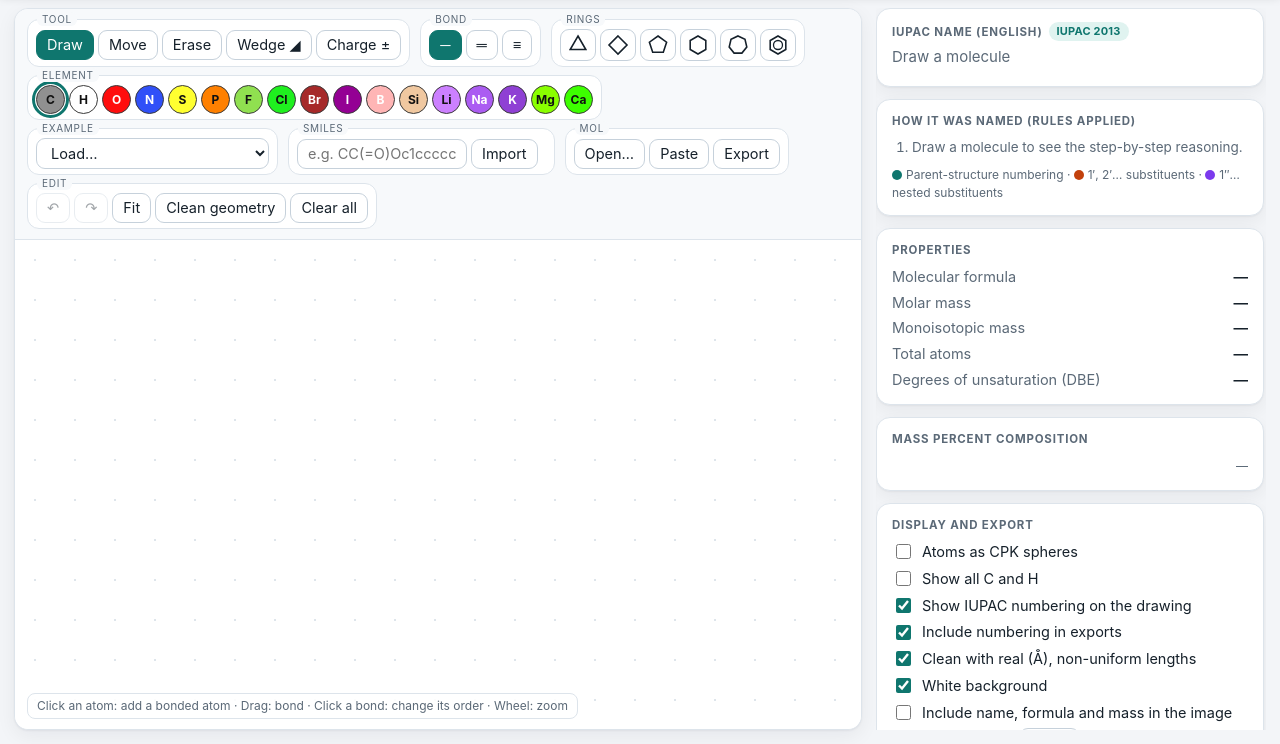
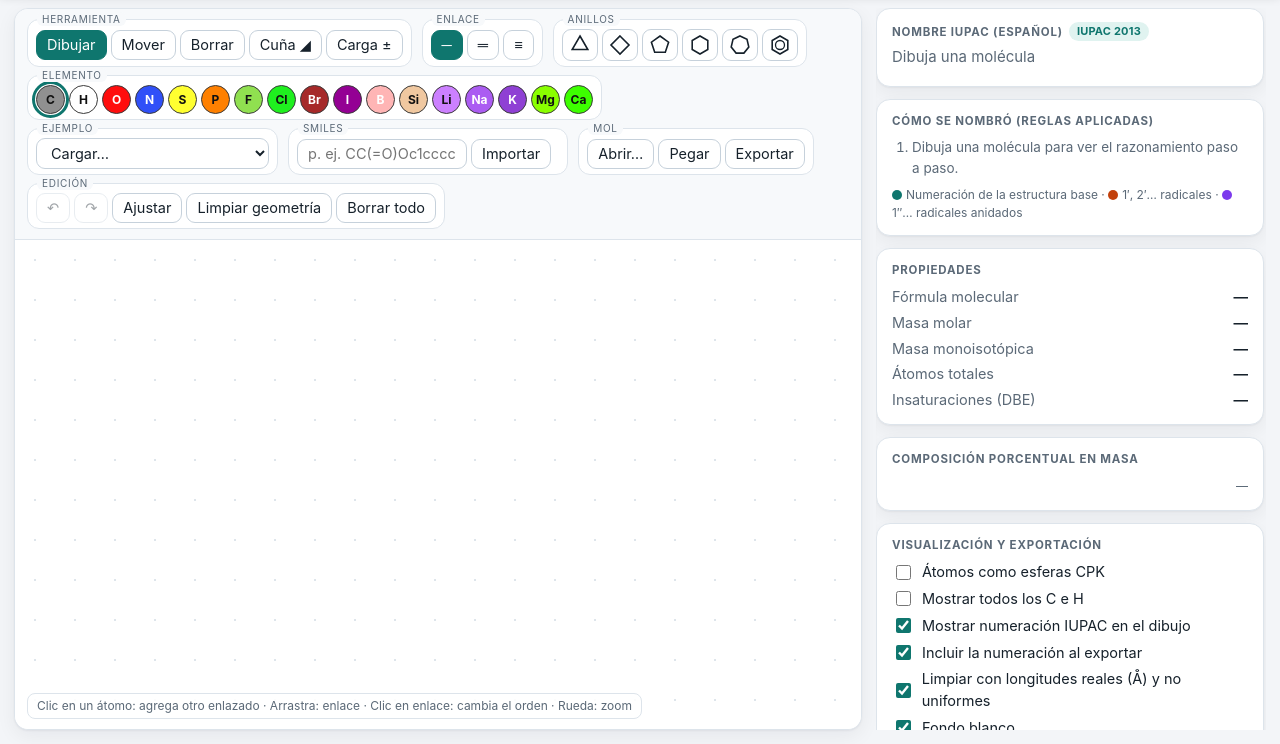
Before and after one commit to lab-macedonia/dibujador-moleculas, a plain HTML site: page index.html in a window 1280 px wide. Shown: the part 56-800 px from the top of the page. Drawn offline with Linux system fonts and the light colour scheme.

Commit message:
Idioma por defecto: español
Co-Authored-By: Claude Sonnet 5.5 <noreply@anthropic.com>
Claude-Session: https://claude.ai/code/session_01Dj8B1L5iQ98NG1a5FZ7DJR

```diff
--- a/index.html
+++ b/index.html
@@ -3656,7 +3656,7 @@ function alert_(msg){ const n=$('#name'); n.textContent=msg; n.className='empty'
   let l=null;
   try{ const m=/[?&#]lang=(es|en)\b/.exec(location.search+location.hash); if(m) l=m[1]; }catch(_){}
   if(!l){ try{ l=localStorage.getItem('mol2d.lang'); }catch(_){} }
-  if(l!=='es'&&l!=='en') l=/^es/i.test(navigator.language||'es')?'es':'en';
+  if(l!=='es'&&l!=='en') l='es';
   LANG=l; opt.dark=isDark();
   document.querySelectorAll('#langSeg button').forEach(b=>b.onclick=()=>setLang(b.dataset.lang));
   $('#themeBtn').onclick=()=>setTheme(isDark()?'light':'dark');
```
